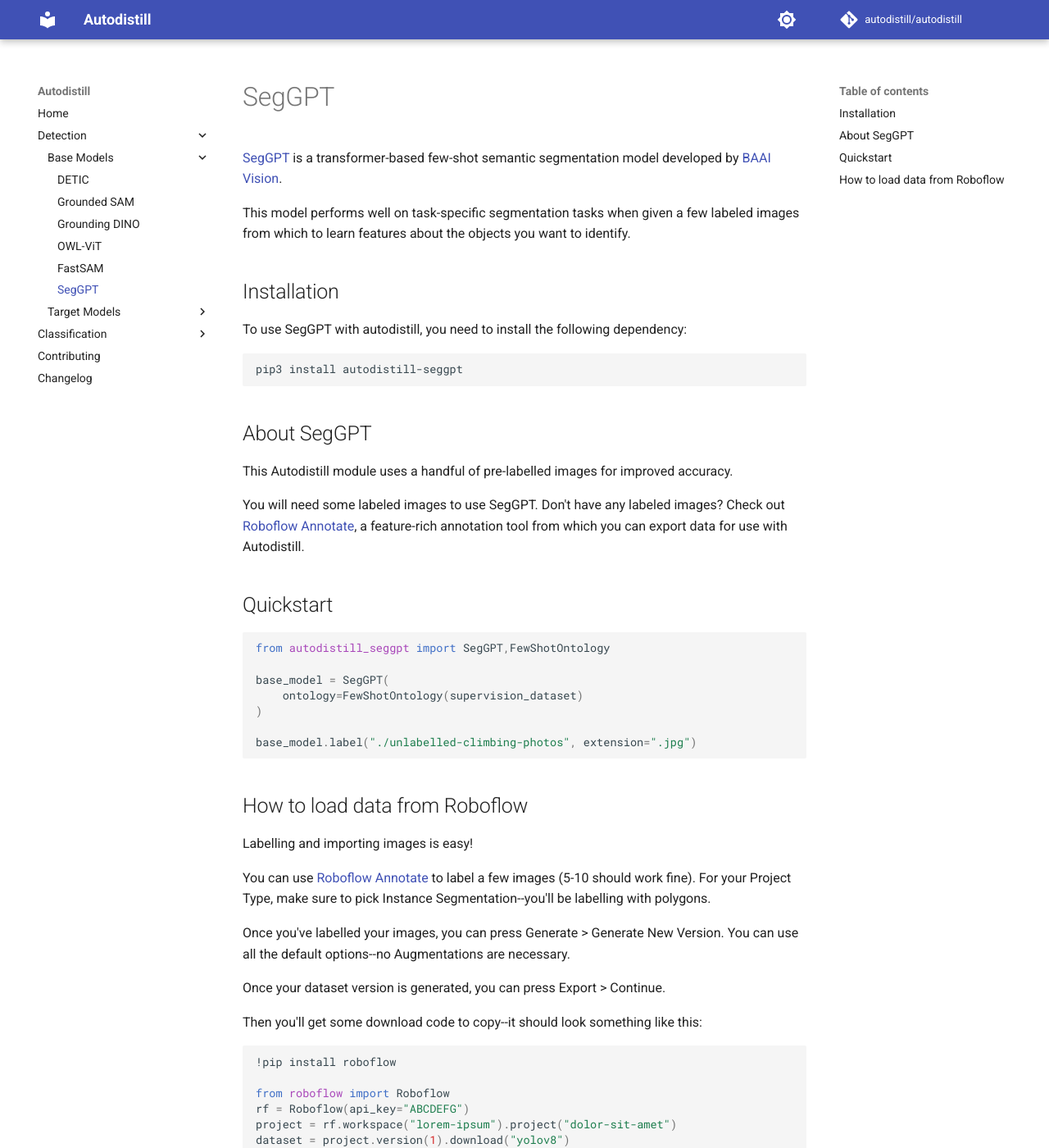
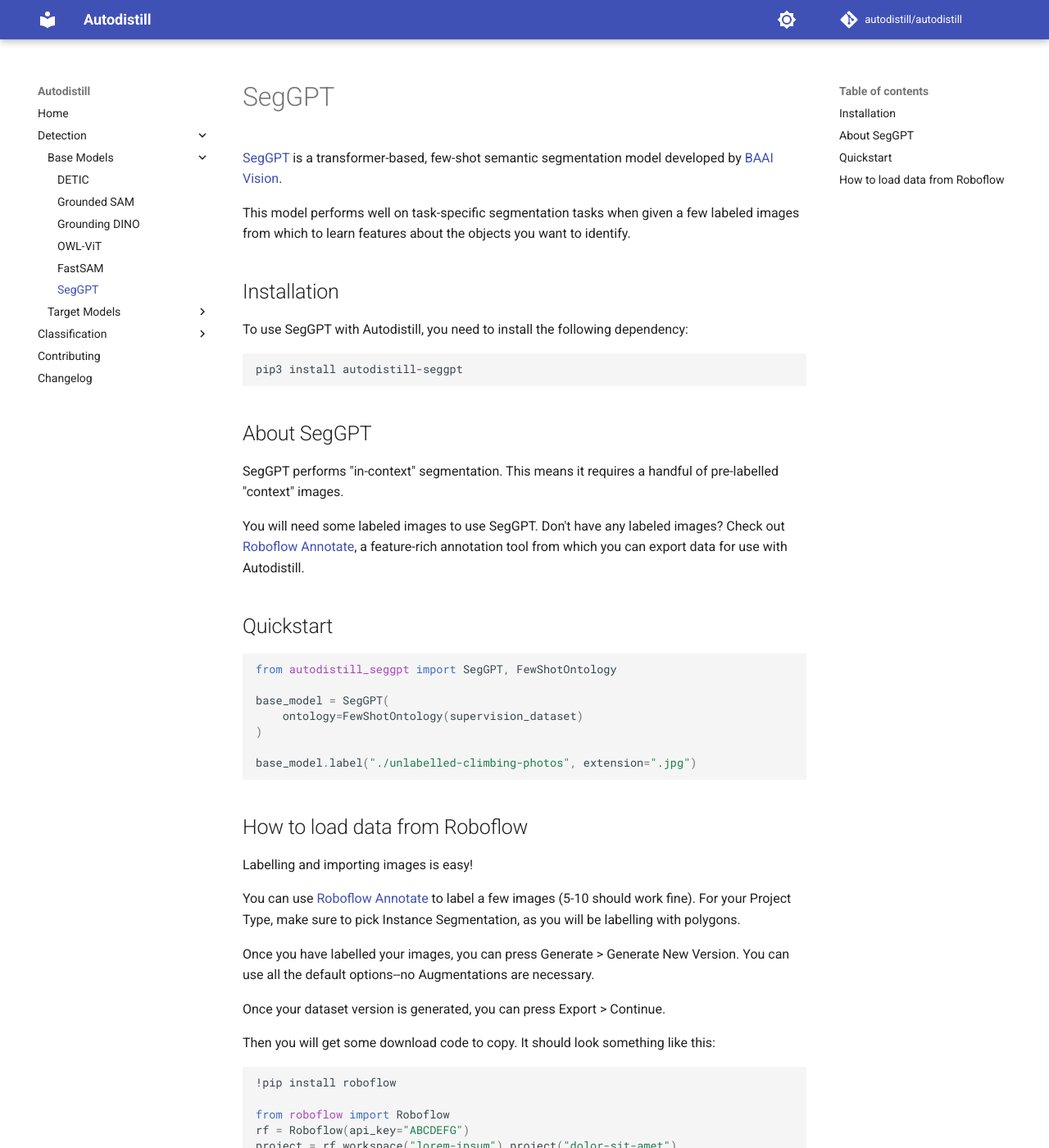
Before and after one commit to autodistill/autodistill, an MkDocs documentation site: the page built from docs/base_models/seggpt.md, in a window 1280 px wide and 1400 px high. Shown: the whole window at 82% size. Built offline with MkDocs 1.6.1 and Material for MkDocs 9.7.7, drawn with Linux system fonts in a browser that asks for light colours; comment, search, counter and statistics services are not loaded; some of the changed text lies outside the part shown.

Commit message:
Update SegGPT docs from @capjamesg's recommendations

````diff
--- a/docs/base_models/seggpt.md
+++ b/docs/base_models/seggpt.md
@@ -1,13 +1,12 @@
 # SegGPT
 
-[SegGPT](https://github.com/baaivision/Painter/tree/main/SegGPT) is a transformer-based few-shot semantic segmentation model developed by [BAAI Vision](https://github.com/baaivision).
+[SegGPT](https://github.com/baaivision/Painter/tree/main/SegGPT) is a transformer-based, few-shot semantic segmentation model developed by [BAAI Vision](https://github.com/baaivision).
 
 This model performs well on task-specific segmentation tasks when given a few labeled images from which to learn features about the objects you want to identify.
 
 ## Installation
 
-To use SegGPT with autodistill, you need to install the following dependency:
-
+To use SegGPT with Autodistill, you need to install the following dependency:
 
 ```bash
 pip3 install autodistill-seggpt
@@ -15,14 +14,14 @@
 
 ## About SegGPT
 
-This Autodistill module uses a handful of pre-labelled images for improved accuracy.
+SegGPT performs "in-context" segmentation. This means it requires a handful of pre-labelled "context" images.
 
 You will need some labeled images to use SegGPT. Don't have any labeled images? Check out [Roboflow Annotate](https://roboflow.com/annotate), a feature-rich annotation tool from which you can export data for use with Autodistill.
 
 ## Quickstart
 
 ```python
-from autodistill_seggpt import SegGPT,FewShotOntology
+from autodistill_seggpt import SegGPT, FewShotOntology
 
 base_model = SegGPT(
     ontology=FewShotOntology(supervision_dataset)
@@ -35,13 +34,13 @@
 
 Labelling and importing images is easy!
 
-You can use [Roboflow Annotate](https://roboflow.com/annotate) to label a few images (5-10 should work fine). For your Project Type, make sure to pick Instance Segmentation--you'll be labelling with polygons.
+You can use [Roboflow Annotate](https://roboflow.com/annotate) to label a few images (5-10 should work fine). For your Project Type, make sure to pick Instance Segmentation, as you will be labelling with polygons.
 
-Once you've labelled your images, you can press Generate > Generate New Version. You can use all the default options--no Augmentations are necessary.
+Once you have labelled your images, you can press Generate > Generate New Version. You can use all the default options--no Augmentations are necessary.
 
 Once your dataset version is generated, you can press Export > Continue.
 
-Then you'll get some download code to copy--it should look something like this:
+Then you will get some download code to copy. It should look something like this:
 
 ```python
 !pip install roboflow
@@ -52,10 +51,13 @@
 dataset = project.version(1).download("yolov8")
 ```
 
+Note: if you are not using a notebook environment, you should remove `!pip install roboflow` from your code, and run `pip install roboflow` in your terminal instead.
+
 To import your dataset into Autodistill, run the following:
 
 ```py
 import supervision as sv
+
 supervision_dataset = sv.DetectionDataset.from_yolo(
     images_directory_path=f"{dataset.location}/train/images",
     annotations_directory_path=f"{dataset.location}/train/labels",
````
